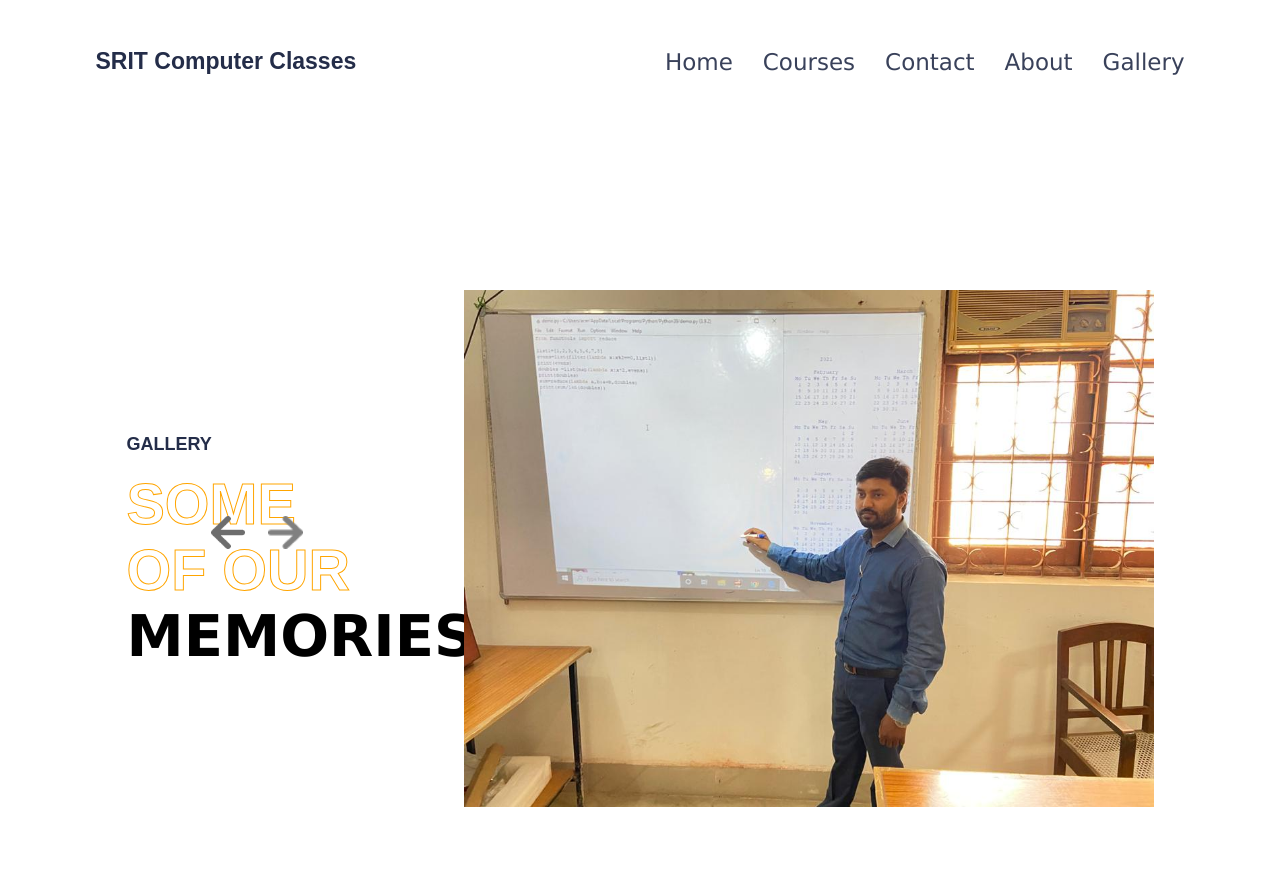
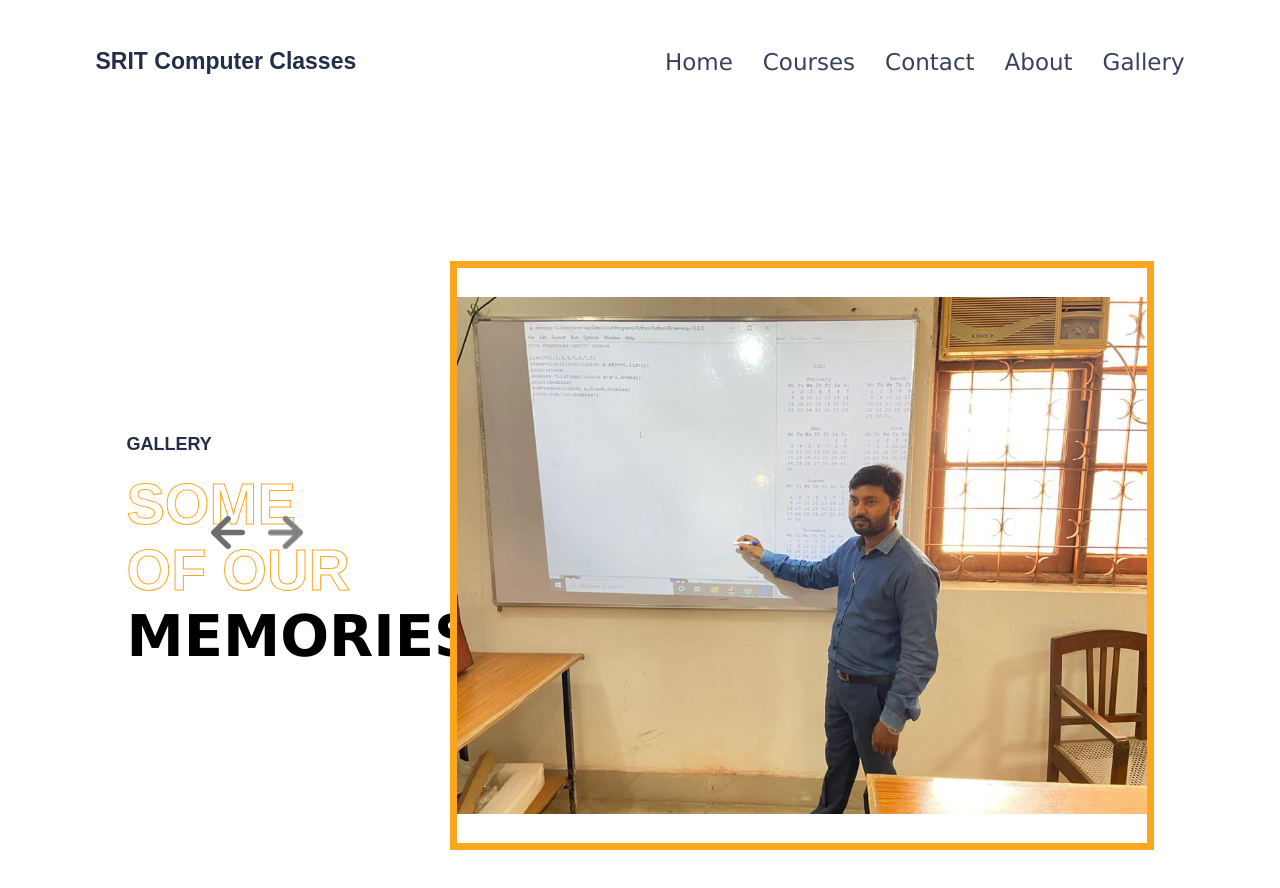
Before and after one commit to Saurabh-Shivam/SRITComputerClasses-Website, a React (Create React App) app in the folder frontend/: page /gallery in a window 1280 px wide. Shown: the top 888 px of the page. Built offline with nearby package versions, Linux system fonts and the light colour scheme.

Commit message:
minor changes

```diff
--- a/frontend/src/components/Courses/Courses.css
+++ b/frontend/src/components/Courses/Courses.css
@@ -51,7 +51,7 @@
 
     color: transparent;
     -webkit-text-stroke-width: 1px;
-    -webkit-text-stroke-color: orange;
+    -webkit-text-stroke-color: var(--orange);
 }
 
 /* for the second child, i.e. span-> your journey */
@@ -80,7 +80,7 @@
 
     color: transparent;
     -webkit-text-stroke-width: 1px;
-    -webkit-text-stroke-color: orange;
+    -webkit-text-stroke-color: var(--orange);
 }
 
 .c-type1 {
--- a/frontend/src/components/Gallery/Gallery.css
+++ b/frontend/src/components/Gallery/Gallery.css
@@ -44,7 +44,7 @@
     font-family: Arial, Helvetica, sans-serif;
     color: transparent;
     -webkit-text-stroke-width: 1px;
-    -webkit-text-stroke-color: orange;
+    -webkit-text-stroke-color: var(--orange);
 }
 
 .g-head>:nth-child(3) {
@@ -67,6 +67,7 @@
     object-fit: contain;
     right: 0rem;
     top: 1.5rem;
+    border: solid 7px var(--orange);
 
     /* border-radius: 50%; */
 }
--- a/frontend/src/components/Reasons/Reasons.css
+++ b/frontend/src/components/Reasons/Reasons.css
@@ -36,7 +36,7 @@
     font-family: Arial, Helvetica, sans-serif;
     color: transparent;
     -webkit-text-stroke-width: 1px;
-    -webkit-text-stroke-color: orange;
+    -webkit-text-stroke-color: var(--orange);
     margin-bottom: 1rem;
 }
 
@@ -217,7 +217,7 @@ similarly r-mainCircle inherits r-secCircle so r-secCircle will be absolute r.r.
 }
 
 .yellowCircle {
-    background: #F5C32C;
+    background: var(--yellow);
     left: 18rem;
     top: 8rem;
 }
```
